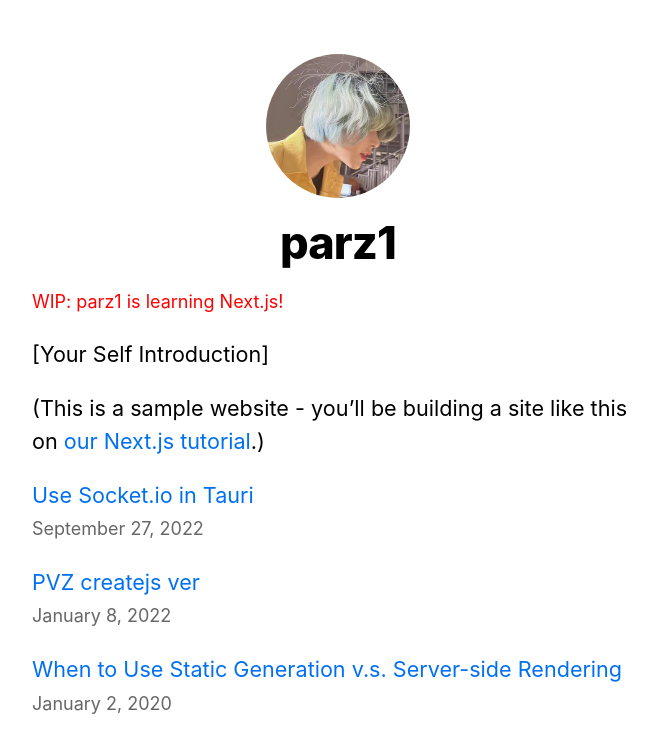
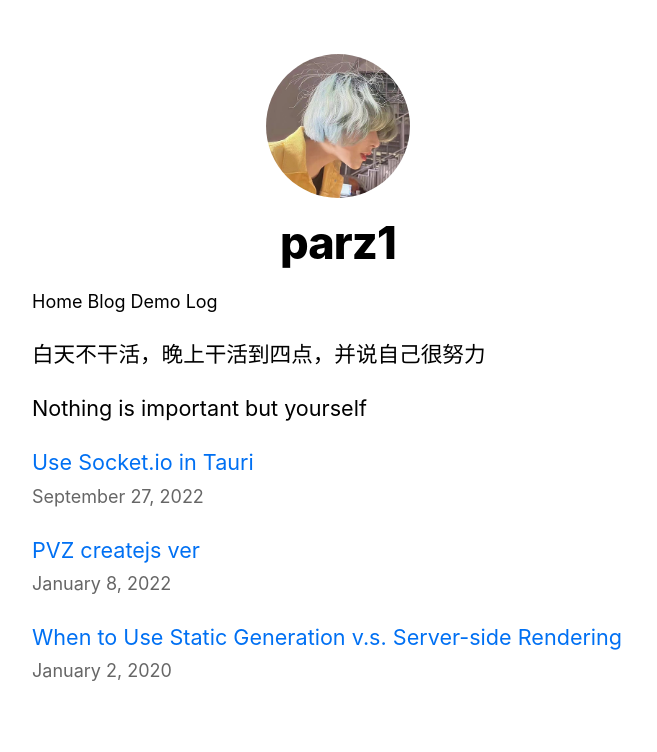
Before and after one commit to parz1/blog, a Next.js app: page / in a window 1280 px wide. Shown: the top 752 px of the page, without its empty margins (302-959 px from the left). Built offline with nearby package versions, Linux system fonts and the light colour scheme.

Commit message:
edit index

```diff
--- /dev/null
+++ b/components/nav.tsx
@@ -0,0 +1,3 @@
+export default function Nav() {
+  return <></>
+}
--- a/pages/index.tsx
+++ b/pages/index.tsx
@@ -21,12 +21,11 @@
       <Head>
         <title>{siteTitle}</title>
       </Head>
-      <Alert type='error'>WIP: parz1 is learning Next.js!</Alert>
+      <div>Home Blog Demo Log</div>
       <section className={utilStyles.headingMd}>
-        <p>[Your Self Introduction]</p>
+        <p>白天不干活，晚上干活到四点，并说自己很努力</p>
         <p>
-          (This is a sample website - you’ll be building a site like this on{' '}
-          <a href='https://nextjs.org/learn'>our Next.js tutorial</a>.)
+          Nothing is important but yourself
         </p>
         <ul className={utilStyles.list}>
           {allPostsData.map(({ id, date, title }) => (
```
Also changed, not shown: pages/posts/index.tsx (added).
